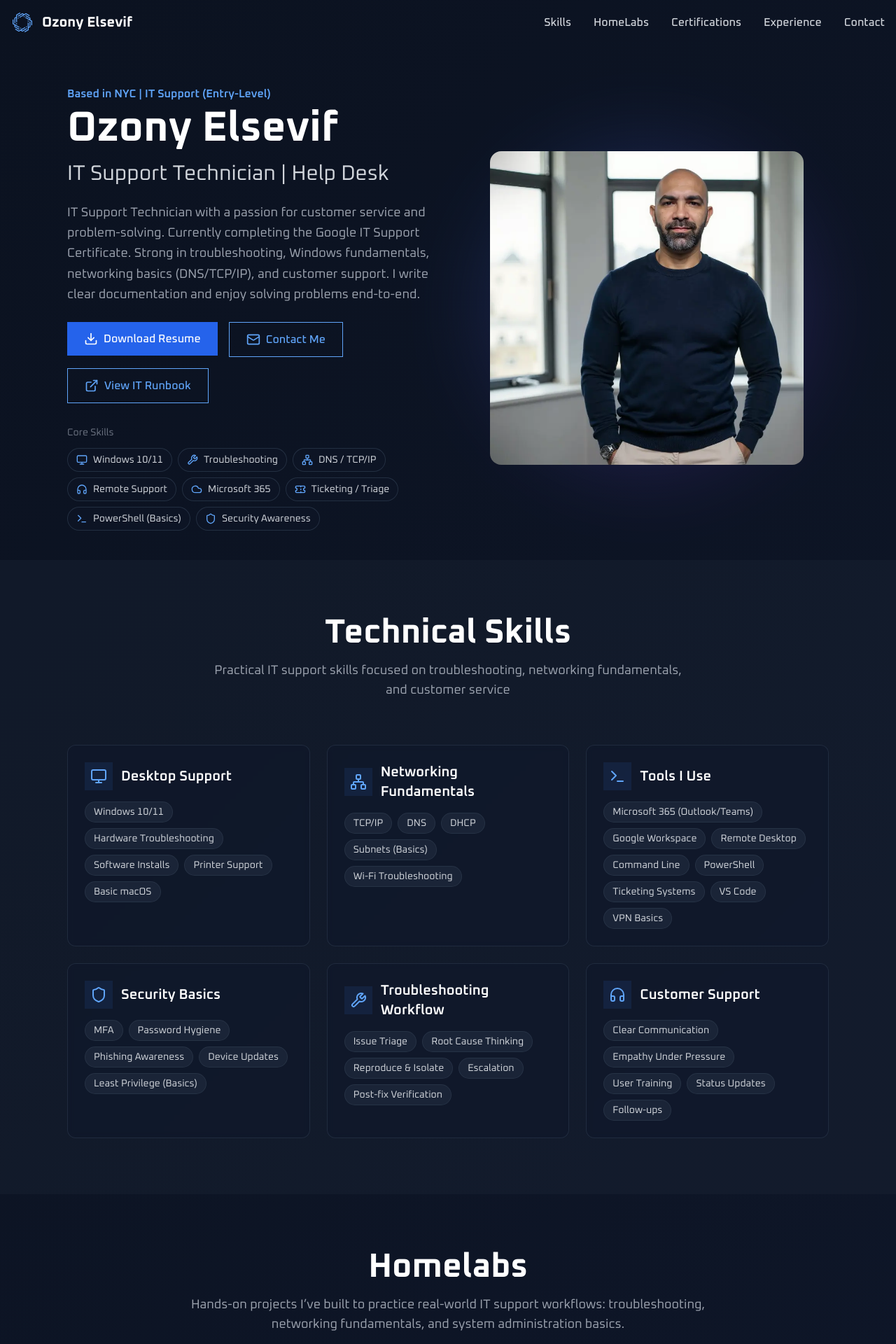
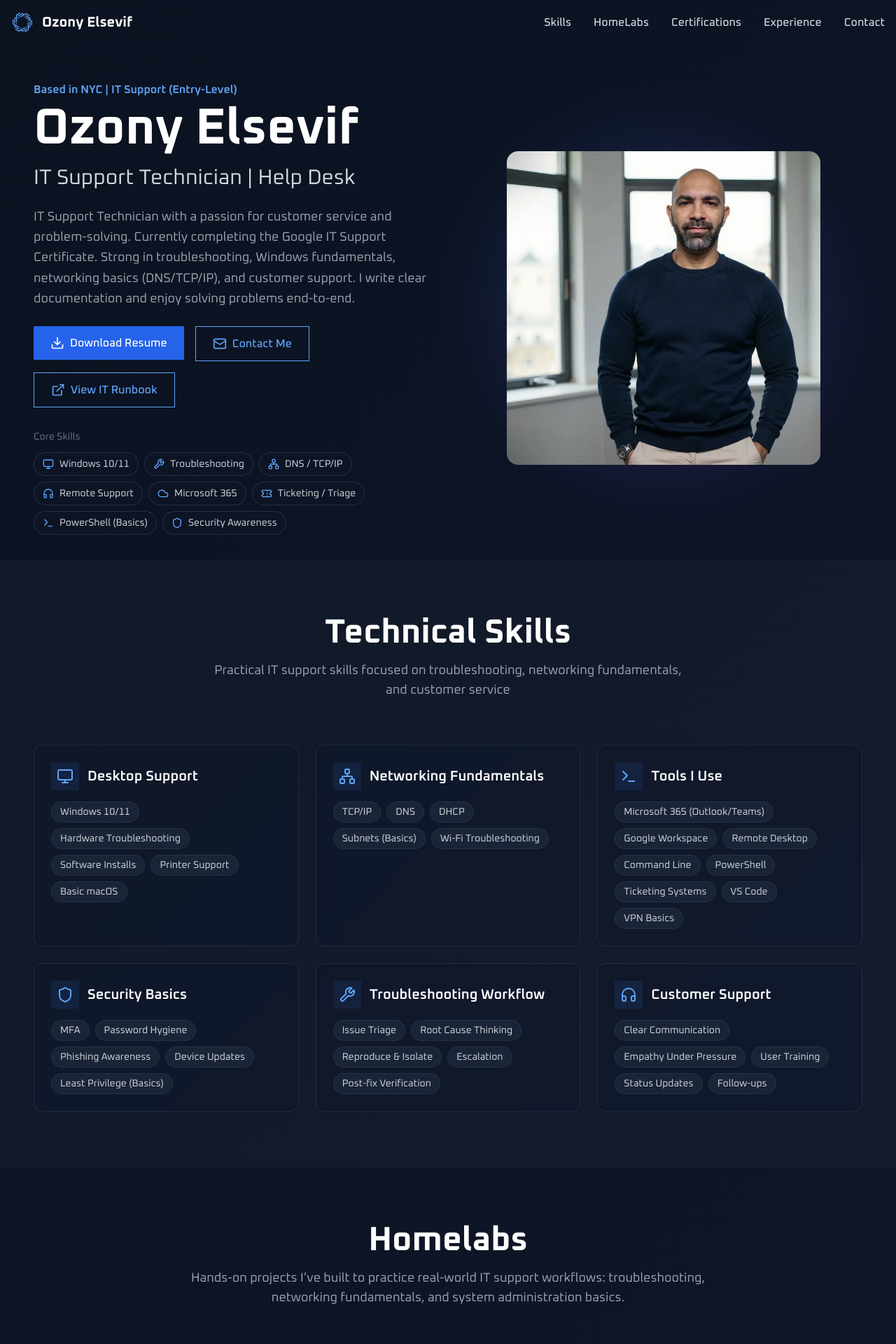
Before and after one commit to Eazyny/resume_site, a React (Vite) app: page / in a window 1280 px wide. Shown: the top 1920 px of the page at 70% size. Built offline with nearby package versions, Linux system fonts and the light colour scheme.

Commit message:
Increase layout container width to 7xl for improved spacing on large displays

```diff
--- a/src/components/Certifications.jsx
+++ b/src/components/Certifications.jsx
@@ -73,7 +73,7 @@ const Certifications = () => {
 
   return (
     <section id="certifications" className="py-20 px-4">
-      <div className="container mx-auto max-w-6xl">
+      <div className="container mx-auto max-w-7xl">
         <motion.div
           initial={{ opacity: 0, y: 20 }}
           whileInView={{ opacity: 1, y: 0 }}
--- a/src/components/Contact.jsx
+++ b/src/components/Contact.jsx
@@ -98,7 +98,7 @@ const Contact = () => {
 
   return (
     <section id="contact" className="py-20 px-4">
-      <div className="container mx-auto max-w-6xl">
+      <div className="container mx-auto max-w-7xl">
         <motion.div
           initial={{ opacity: 0, y: 20 }}
           whileInView={{ opacity: 1, y: 0 }}
--- a/src/components/Experience.jsx
+++ b/src/components/Experience.jsx
@@ -46,7 +46,7 @@ const Experience = () => {
 
   return (
     <section id="experience" className="py-20 px-4 bg-slate-800/30">
-      <div className="container mx-auto max-w-6xl">
+      <div className="container mx-auto max-w-7xl">
         <motion.div
           initial={{ opacity: 0, y: 20 }}
           whileInView={{ opacity: 1, y: 0 }}
--- a/src/components/Footer.jsx
+++ b/src/components/Footer.jsx
@@ -3,7 +3,7 @@ import React from 'react';
 const Footer = () => {
   return (
     <footer className="bg-slate-900/50 border-t border-slate-800 py-8 px-4">
-      <div className="container mx-auto max-w-6xl">
+      <div className="container mx-auto max-w-7xl">
         <div className="flex flex-col md:flex-row items-center justify-between gap-4">
           {/* Logo + Title */}
           <a
--- a/src/components/Hero.jsx
+++ b/src/components/Hero.jsx
@@ -47,7 +47,7 @@ const Hero = () => {
 
   return (
     <section className="min-h-screen flex items-center justify-center pt-20 px-4">
-      <div className="container mx-auto max-w-6xl">
+      <div className="container mx-auto max-w-7xl">
         <div className="grid md:grid-cols-2 gap-12 items-center">
           <motion.div
             initial={{ opacity: 0, x: -50 }}
@@ -63,7 +63,7 @@ const Hero = () => {
               <p className="text-blue-400 font-semibold mb-2">
                 Based in NYC | IT Support (Entry-Level)
               </p>
-              <h1 className="text-5xl md:text-6xl font-bold text-white mb-4">
+              <h1 className="text-5xl md:text-7xl font-bold text-white mb-4">
                 Ozony Elsevif
               </h1>
               <h2 className="text-2xl md:text-3xl text-gray-300 mb-6">
--- a/src/components/Homelabs.jsx
+++ b/src/components/Homelabs.jsx
@@ -80,7 +80,7 @@ const Homelabs = () => {
 
   return (
     <section id="homelabs" className="py-20 px-4">
-      <div className="container mx-auto max-w-6xl">
+      <div className="container mx-auto max-w-7xl">
         <motion.div
           initial={{ opacity: 0, y: 20 }}
           whileInView={{ opacity: 1, y: 0 }}
--- a/src/components/Skills.jsx
+++ b/src/components/Skills.jsx
@@ -47,7 +47,7 @@ const Skills = () => {
 
   return (
     <section id="skills" className="py-20 px-4 bg-slate-800/30">
-      <div className="container mx-auto max-w-6xl">
+      <div className="container mx-auto max-w-7xl">
         <motion.div
           initial={{ opacity: 0, y: 20 }}
           whileInView={{ opacity: 1, y: 0 }}
```
